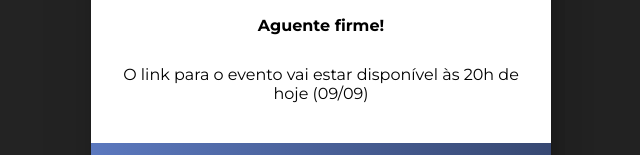
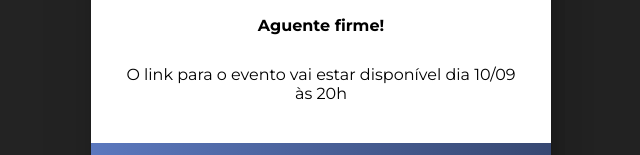
Before and after one commit to igorroc/cpu, a React (Vite) app: page /inscricao in a window 1280 px wide. Shown: the part 439-594 px from the top of the page, without its empty margins (319-959 px from the left). Built offline with nearby package versions, Linux system fonts and the light colour scheme.

Commit message:
[fix]: New date

```diff
--- a/src/pages/Inscricao.tsx
+++ b/src/pages/Inscricao.tsx
@@ -11,7 +11,7 @@ const Main = styled("main", {
 	width: "100vw",
 	height: "100vh",
 	display: "flex",
-    gap: "50px",
+	gap: "50px",
 	flexDirection: "column",
 	alignItems: "center",
 	justifyContent: "center",
@@ -52,7 +52,7 @@ const Main = styled("main", {
 
 	a: {
 		color: "white",
-        textDecoration: "underline"
+		textDecoration: "underline",
 	},
 })
 
@@ -84,8 +84,7 @@ export default function Inscricao() {
 				</div>
 				<h1>Aguente firme!</h1>
 				<p>
-					O link para o evento vai estar disponível às 20h de hoje
-					(09/09)
+					O link para o evento vai estar disponível dia 10/09 às 20h
 					{/* Você vai ser redirecionado para outra página, deve levar{" "}
 					{frases[count]}. */}
 				</p>
```
